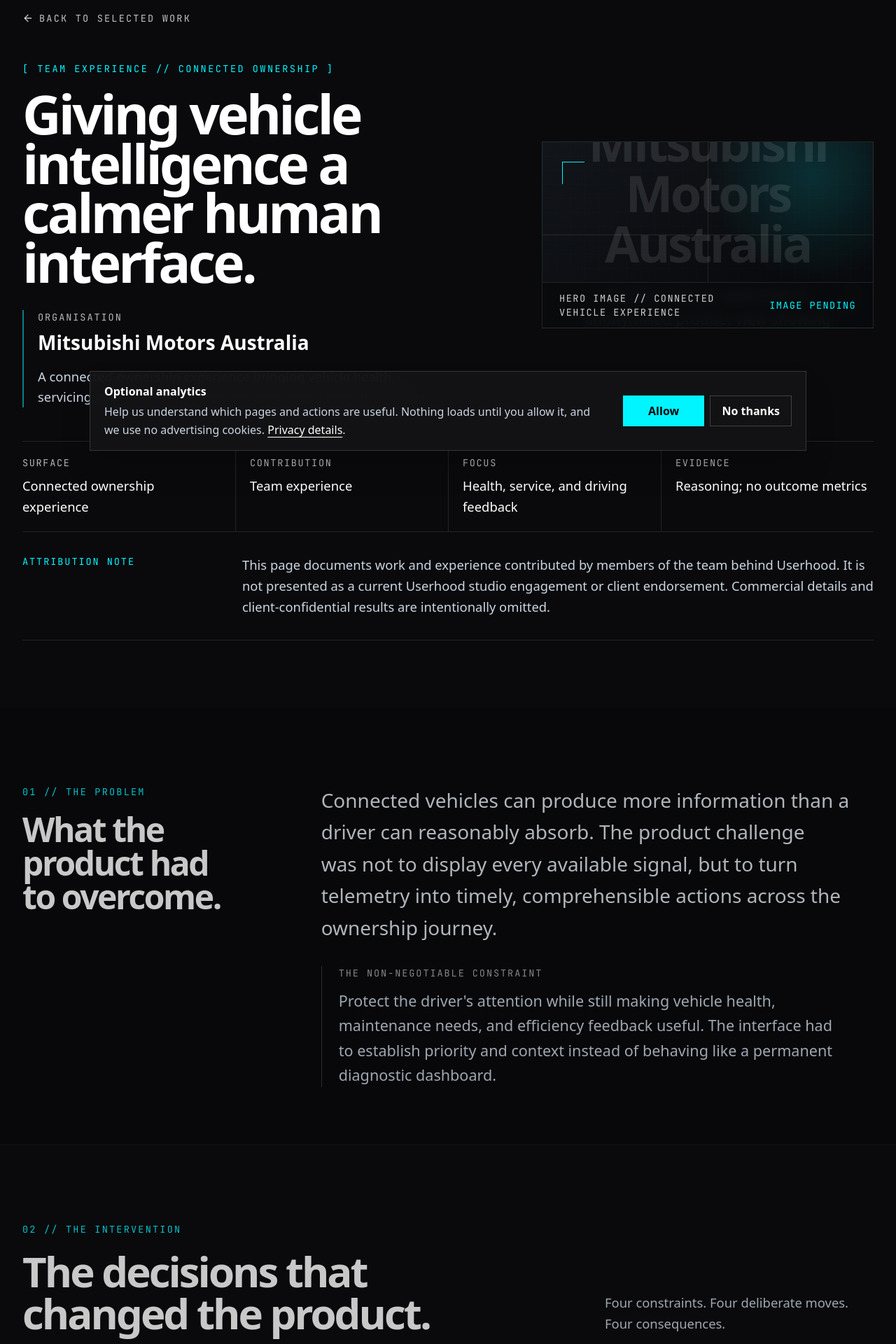
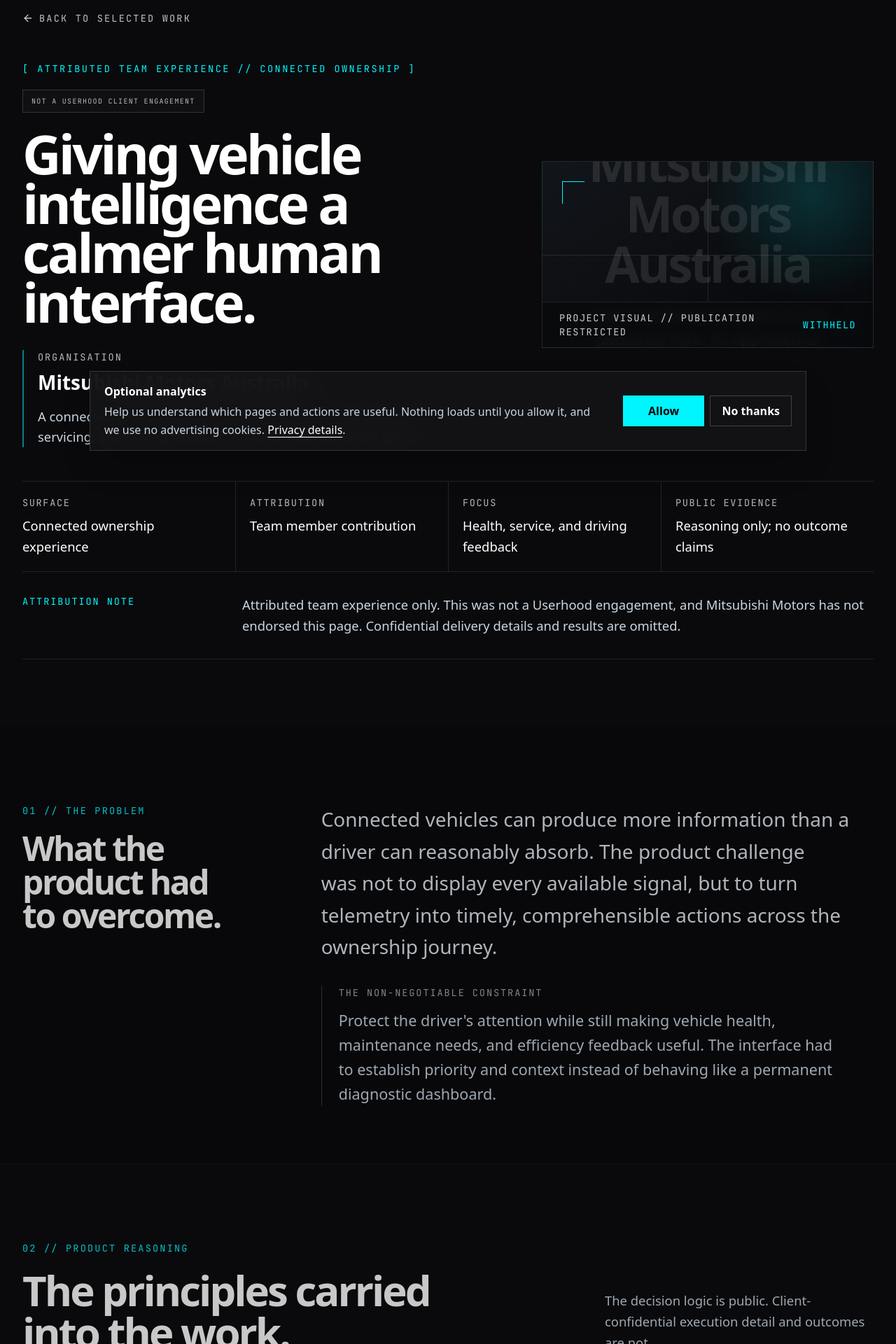
Before and after one commit to aakarshraaj/userhood, a React (Vite) app: page /case-study/mitsubishi in a window 1280 px wide. Shown: the part 140-2060 px from the top of the page at 70% size. Built offline with nearby package versions, Linux system fonts and the light colour scheme; a web font is replaced by a local one.

Commit message:
feat: reframe attributed team experience

```diff
--- a/src/components/CaseStudyLayout.tsx
+++ b/src/components/CaseStudyLayout.tsx
@@ -93,8 +93,13 @@
             <div className="mt-8 grid items-center gap-9 md:mt-10 md:grid-cols-12 md:gap-10 lg:gap-14">
               <div className="md:col-span-6 lg:col-span-7">
                 <div className="mb-5 font-mono text-xs uppercase tracking-[0.18em] text-primary">
-                  [ {data.relationship} // {data.category} ]
+                  [ {isTeamExperience ? "Attributed team experience" : data.relationship} // {data.category} ]
                 </div>
+                {isTeamExperience && (
+                  <div className="mb-6 w-fit border border-white/15 bg-white/[0.025] px-3 py-2 font-mono text-[10px] uppercase tracking-[0.13em] text-white/70">
+                    Not a Userhood client engagement
+                  </div>
+                )}
                 <h1 className="max-w-5xl text-[clamp(3.15rem,6vw,5.7rem)] font-black leading-[0.92] tracking-tighter text-white">
                   {data.title}
                 </h1>
@@ -203,11 +208,17 @@
           <div className="mx-auto max-w-[1280px]">
             <div className="motion-reveal grid gap-8 border-b border-white/10 pb-10 md:grid-cols-12 md:items-end md:pb-12">
               <div className="md:col-span-8">
-                <div className="font-mono text-xs uppercase tracking-[0.16em] text-primary">{hasOutcome ? "03" : "02"} // The intervention</div>
-                <h2 className="mt-5 text-4xl font-black tracking-tighter text-white md:text-6xl">The decisions that changed the product.</h2>
+                <div className="font-mono text-xs uppercase tracking-[0.16em] text-primary">
+                  {hasOutcome ? "03" : "02"} // {isTeamExperience ? "Product reasoning" : "The intervention"}
+                </div>
+                <h2 className="mt-5 text-4xl font-black tracking-tighter text-white md:text-6xl">
+                  {isTeamExperience ? "The principles carried into the work." : "The decisions that changed the product."}
+                </h2>
               </div>
               <p className="text-base font-normal leading-relaxed text-slate-300 md:col-span-4">
-                Four constraints. Four deliberate moves. Four consequences.
+                {isTeamExperience
+                  ? "The decision logic is public. Client-confidential execution detail and outcomes are not."
+                  : "Four constraints. Four deliberate moves. Four consequences."}
               </p>
             </div>
 
@@ -256,8 +267,12 @@
         <section className="border-y border-white/5 bg-white/[0.025] px-5 py-16 md:px-8 md:py-20">
           <div className="motion-reveal mx-auto grid max-w-[1280px] gap-10 md:grid-cols-12 md:gap-16">
             <div className="md:col-span-5">
-              <div className="font-mono text-xs uppercase tracking-[0.16em] text-primary">{hasOutcome ? "04" : "03"} // The shipped system</div>
-              <h2 className="mt-5 text-4xl font-black tracking-tighter text-white md:text-5xl">What actually exists.</h2>
+              <div className="font-mono text-xs uppercase tracking-[0.16em] text-primary">
+                {hasOutcome ? "04" : "03"} // {isTeamExperience ? "Contribution scope" : "The shipped system"}
+              </div>
+              <h2 className="mt-5 text-4xl font-black tracking-tighter text-white md:text-5xl">
+                {isTeamExperience ? "What this experience covered." : "What actually exists."}
+              </h2>
             </div>
             <div className="md:col-span-7">
               <ul className="grid gap-3 sm:grid-cols-2">
--- a/src/components/ProjectMedia.tsx
+++ b/src/components/ProjectMedia.tsx
@@ -11,6 +11,8 @@
   secondaryObjectPosition?: string;
   treatment?: "cover" | "inset" | "layered";
   priority?: boolean;
+  placeholderLabel?: string;
+  placeholderStatus?: string;
 }
 
 interface ProjectMediaProps {
@@ -97,7 +99,7 @@
       ) : (
         <div
           role="img"
-          aria-label={`Reserved product image for ${project}: ${media.description}`}
+          aria-label={`${media.placeholderLabel ?? "Reserved product image"} for ${project}: ${media.description}`}
           className="absolute inset-0"
         >
           <div className="tech-grid absolute inset-0 opacity-50" />
@@ -109,7 +111,7 @@
           <div className={`absolute inset-0 flex items-center justify-center text-center ${resolvedSize === "mini" ? "px-6 pb-14 pt-6" : "p-7 md:p-12"}`}>
             <div className="max-w-2xl">
               <div className="font-mono text-xs uppercase tracking-[0.16em] text-[var(--project-accent)]">
-                Visual proof slot
+                {media.placeholderLabel ?? "Visual proof slot"}
               </div>
               <div className={`${resolvedSize === "default" ? "mt-5 text-5xl md:text-7xl" : resolvedSize === "mini" ? "mt-2 text-2xl" : "mt-3 text-3xl"} font-black tracking-tighter text-white/10`}>
                 {project}
@@ -128,7 +130,7 @@
         </span>
         {!media.src && (
           <span className="shrink-0 font-mono text-xs uppercase tracking-[0.1em] text-[var(--project-accent)]">
-            Image pending
+            {media.placeholderStatus ?? "Image pending"}
           </span>
         )}
       </figcaption>
--- a/src/components/SelectedWork.tsx
+++ b/src/components/SelectedWork.tsx
@@ -80,7 +80,7 @@
     relationship: "Team experience",
     title: "Turning a dealership journey into one coherent digital purchase flow.",
     description:
-      "Model discovery, configuration, finance, and dealer handoff brought into a single customer experience.",
+      "A team member’s experience shaping a staged path through model discovery, configuration, finance, and dealer fulfilment.",
     link: "/case-study/hyundai",
     accent: "#00f5ff",
     media: {
@@ -95,7 +95,7 @@
     relationship: "Team experience",
     title: "Making a complex vehicle ecosystem feel calm behind the wheel.",
     description:
-      "Vehicle health, servicing, and driving feedback shaped into an interface designed around clarity and confidence.",
+      "A team member’s experience translating vehicle health, servicing, and driving feedback into calmer ownership decisions.",
     link: "/case-study/mitsubishi",
     accent: "#00f5ff",
     media: {
@@ -199,7 +199,8 @@
                 Team experience
               </div>
               <p className="max-w-2xl text-sm leading-relaxed text-slate-300 md:justify-self-end md:text-right">
-                Automotive product work contributed by members of the team.
+              Automotive product work contributed by members of the team.
+              These were not Userhood engagements or client endorsements; no outcome claims are made.
               </p>
             </div>
 
@@ -209,7 +210,7 @@
                   key={item.organisation}
                   to={item.link}
                   onClick={() => trackAnalyticsEvent("case_study_open", { source: "work_page_team_experience", organisation: item.organisation })}
-                  aria-label={`Read the ${item.organisation} team experience case study`}
+                  aria-label={`Read the ${item.organisation} attributed team experience note`}
                   className="motion-card group flex flex-col bg-[#08080a] py-6 hover:bg-white/[0.025] md:px-6"
                 >
                   <div className="flex items-center justify-between gap-4 font-mono text-xs uppercase tracking-[0.11em] text-white/60">
--- a/src/data/site-metadata.json
+++ b/src/data/site-metadata.json
@@ -82,7 +82,7 @@
       "output": "case-study/hyundai.html",
       "canonicalPath": "/case-study/hyundai",
       "title": "Hyundai Digital Buying Journey — Team Experience | Userhood",
-      "description": "A transparent team-experience case study covering the product decisions behind a connected automotive buying journey.",
+      "description": "An attributed team-experience note covering product principles behind a connected automotive buying journey, with no Userhood delivery or outcome claim.",
       "robots": "index, follow",
       "ogType": "article",
       "image": null,
@@ -94,7 +94,7 @@
       "output": "case-study/mitsubishi.html",
       "canonicalPath": "/case-study/mitsubishi",
       "title": "Mitsubishi Connected Ownership — Team Experience | Userhood",
-      "description": "A transparent team-experience case study covering the product decisions behind a connected vehicle ownership interface.",
+      "description": "An attributed team-experience note covering product principles behind a connected vehicle ownership interface, with no Userhood delivery or outcome claim.",
       "robots": "index, follow",
       "ogType": "article",
       "image": null,
--- a/src/pages/About.tsx
+++ b/src/pages/About.tsx
@@ -119,7 +119,7 @@
             <div className="flex flex-wrap gap-x-5 gap-y-2 text-xs font-bold text-white/70 sm:text-sm md:justify-end">
               <span className="text-primary">Product builds: Rentnama + Tirch</span>
               <span className="hidden text-primary/40 sm:inline">//</span>
-              <span>Team experience: Hyundai + Mitsubishi Motors</span>
+              <span>Attributed team experience: Hyundai + Mitsubishi Motors</span>
             </div>
           </div>
         </div>
@@ -184,7 +184,8 @@
             </div>
 
             <div className="bg-[#08080a] p-7 md:p-9">
-              <div className="font-mono text-xs uppercase tracking-[0.14em] text-white/60">Team experience</div>
+              <div className="font-mono text-xs uppercase tracking-[0.14em] text-white/60">Attributed team experience</div>
+              <p className="mt-3 text-xs leading-relaxed text-white/55">Not Userhood engagements or client endorsements. No outcome claims are made.</p>
               <div className="mt-6 grid gap-3 sm:grid-cols-2">
                 <Link to="/case-study/hyundai" className="group flex min-h-[112px] flex-col justify-between border border-white/10 p-5 transition-colors hover:border-primary">
                   <span className="text-xl font-bold text-white group-hover:text-primary">Hyundai Global</span>
--- a/src/pages/CaseStudyHyundai.tsx
+++ b/src/pages/CaseStudyHyundai.tsx
@@ -12,16 +12,18 @@
     "A digital buying journey connecting vehicle discovery, configuration, finance exploration, and dealership fulfilment.",
   facts: [
     { label: "Surface", value: "Digital vehicle purchase journey" },
-    { label: "Contribution", value: "Team experience" },
+    { label: "Attribution", value: "Team member contribution" },
     { label: "Focus", value: "Discovery to dealer fulfilment" },
-    { label: "Evidence", value: "Reasoning; no outcome metrics" },
+    { label: "Public evidence", value: "Reasoning only; no outcome claims" },
   ],
   heroMedia: {
-    label: "Hero image // Vehicle purchase journey",
-    description: "Replace with an approved or anonymised journey view connecting model discovery, configuration, finance, and dealer fulfilment.",
+    label: "Project visual // Publication restricted",
+    description: "Client-confidential imagery is not published here. An approved or anonymised journey visual can be added after clearance.",
+    placeholderLabel: "Confidential project visual",
+    placeholderStatus: "Withheld",
   },
   proofNote:
-    "This page documents work and experience contributed by members of the team behind Userhood. It is not presented as a current Userhood studio engagement or client endorsement. Commercial details and client-confidential results are intentionally omitted.",
+    "Attributed team experience only. This was not a Userhood engagement, and Hyundai has not endorsed this page. Confidential delivery details and results are omitted.",
   context:
     "Buying a vehicle online compresses a long, assisted dealership process into a product experience. Customers still need to compare variants, understand financial implications, locate fulfilment, and know what happens after they commit.",
   challenge:
@@ -30,34 +32,34 @@
     {
       title: "Sequence commitment instead of demanding it.",
       detail:
-        "The journey was structured so customers could move from exploration to configuration and then to transactional decisions without confronting every dependency at once.",
+        "The contribution focused on a staged journey: explore, configure, understand financing, then move into a dealer-supported commitment.",
     },
     {
       title: "Turn configuration into comparison.",
       detail:
-        "Variant, colour, feature, and price decisions were treated as one connected choice system. The interface needed to show what changed, what it cost, and what remained available.",
+        "Variant, colour, feature, and price were treated as one connected choice system that made change, cost, and availability easier to compare.",
     },
     {
       title: "Make finance legible before it becomes a form.",
       detail:
-        "Finance exploration was positioned as a decision aid rather than a sudden application wall, allowing customers to understand trade-offs before supplying personal information.",
+        "The work treated finance exploration as a decision aid before any application flow or request for personal information.",
     },
     {
-      title: "Treat dealer handoff as part of the product.",
+      title: "Design the dealer handoff as a product moment.",
       detail:
-        "The experience preserved continuity between digital intent and physical fulfilment so the customer did not feel abandoned at the moment the organisation changed channels.",
+        "The journey direction preserved context between digital intent and physical fulfilment instead of ending when the organisation changed channels.",
     },
   ],
   documentedScope: [
-    "End-to-end journey architecture",
-    "Vehicle configuration interaction model",
-    "Finance-exploration experience",
+    "Journey-architecture contribution",
+    "Vehicle-configuration interaction direction",
+    "Finance-exploration principles",
     "Dealer discovery and fulfilment handoff",
-    "Reusable interface-system direction",
-    "Prototyping of core flows",
+    "Reusable interface-system thinking",
+    "Core-flow prototyping experience",
   ],
   evidenceBoundary:
-    "We do not publish an attributable conversion study for this work. This page therefore makes no numerical performance claim; it documents the product problem and the reasoning behind the experience.",
+    "No approved product imagery, client endorsement, research record, launch data, or attributable conversion metric is public. Treat this as a record of relevant team experience—not verified delivery or results by Userhood.",
   trademarkNote:
     "Hyundai and related marks belong to their respective owners. Their appearance here is solely to identify the organisation associated with this team experience.",
   accent: "#00f5ff",
--- a/src/pages/CaseStudyMitsubishi.tsx
+++ b/src/pages/CaseStudyMitsubishi.tsx
@@ -12,16 +12,18 @@
     "A connected-ownership experience bringing vehicle health, servicing, and driving feedback into one understandable system.",
   facts: [
     { label: "Surface", value: "Connected ownership experience" },
-    { label: "Contribution", value: "Team experience" },
+    { label: "Attribution", value: "Team member contribution" },
     { label: "Focus", value: "Health, service, and driving feedback" },
-    { label: "Evidence", value: "Reasoning; no outcome metrics" },
+    { label: "Public evidence", value: "Reasoning only; no outcome claims" },
   ],
   heroMedia: {
-    label: "Hero image // Connected vehicle experience",
-    description: "Replace with an approved or anonymised product view showing vehicle health, servicing, and driving feedback as one calm system.",
+    label: "Project visual // Publication restricted",
+    description: "Client-confidential imagery is not published here. An approved or anonymised ownership visual can be added after clearance.",
+    placeholderLabel: "Confidential project visual",
+    placeholderStatus: "Withheld",
   },
   proofNote:
-    "This page documents work and experience contributed by members of the team behind Userhood. It is not presented as a current Userhood studio engagement or client endorsement. Commercial details and client-confidential results are intentionally omitted.",
+    "Attributed team experience only. This was not a Userhood engagement, and Mitsubishi Motors has not endorsed this page. Confidential delivery details and results are omitted.",
   context:
     "Connected vehicles can produce more information than a driver can reasonably absorb. The product challenge was not to display every available signal, but to turn telemetry into timely, comprehensible actions across the ownership journey.",
   challenge:
@@ -30,34 +32,34 @@
     {
       title: "Prioritise by driving context.",
       detail:
-        "Information was organised around what a driver needed now, what could wait, and what required action after the journey. Availability of data did not automatically justify visibility.",
+        "The contribution focused on what a driver needed now, what could wait, and what required action after the journey. Available data did not automatically earn screen space.",
     },
     {
       title: "Translate diagnostics into decisions.",
       detail:
-        "Vehicle-health signals were framed in plain consequences and next steps, moving the experience away from technical codes and towards understandable ownership actions.",
+        "Vehicle-health direction moved from technical codes towards plain consequences, next steps, and understandable ownership actions.",
     },
     {
       title: "Connect maintenance to fulfilment.",
       detail:
-        "A warning without a resolution path creates anxiety. The journey connected detected needs to service discovery and scheduling so the product could help complete the task.",
+        "The journey connected detected needs to service discovery and scheduling because a warning without a resolution path only creates anxiety.",
     },
     {
       title: "Use feedback without manufacturing urgency.",
       detail:
-        "Driving feedback was designed to encourage useful habits while avoiding noisy scores, false precision, and competitive mechanics that could distract from the road.",
+        "Driving-feedback principles encouraged useful habits without noisy scores, false precision, or competitive mechanics that could distract from the road.",
     },
   ],
   documentedScope: [
-    "Connected-ownership journey architecture",
-    "Information-priority model",
-    "Vehicle-health communication patterns",
+    "Connected-ownership journey contribution",
+    "Information-priority direction",
+    "Vehicle-health communication principles",
     "Service discovery and scheduling flow",
     "Driving-feedback interaction direction",
     "Reusable interface-system thinking",
   ],
   evidenceBoundary:
-    "We do not publish a client-approved research report or pilot dataset for this work. This page therefore makes no numerical claim about cognitive load, adoption, fuel efficiency, or system performance.",
+    "No approved product imagery, client endorsement, research record, pilot dataset, or attributable performance metric is public. Treat this as a record of relevant team experience—not verified delivery or results by Userhood.",
   trademarkNote:
     "Mitsubishi Motors and related marks belong to their respective owners. Their appearance here is solely to identify the organisation associated with this team experience.",
   accent: "#00f5ff",
```
